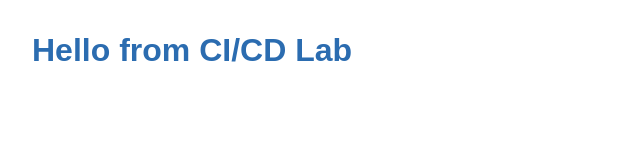
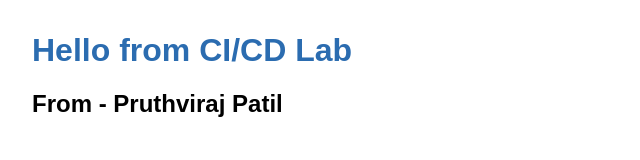
Before and after one commit to pruthvirajpatil07/web-app, a plain HTML site: page index.html in a window 1280 px wide. Shown: the whole page, without its empty margins (0-640 px from the left). Drawn offline with Linux system fonts and the light colour scheme.

Commit message:
Added author title

```diff
--- a/index.html
+++ b/index.html
@@ -7,6 +7,7 @@
 </head>
 <body>
   <h1>Hello from CI/CD Lab</h1>
+	<h2>From - Pruthviraj Patil</h2>
   <script src="script.js"></script>
 </body>
 </html>
```
